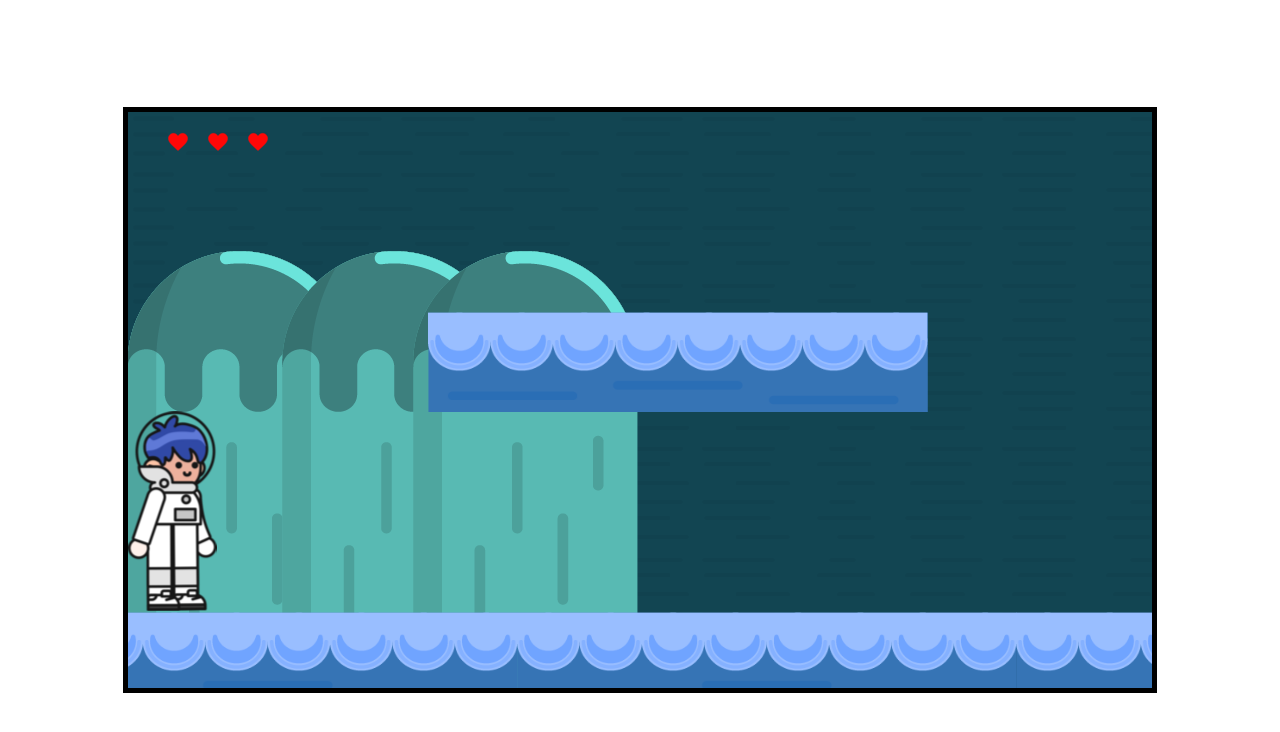
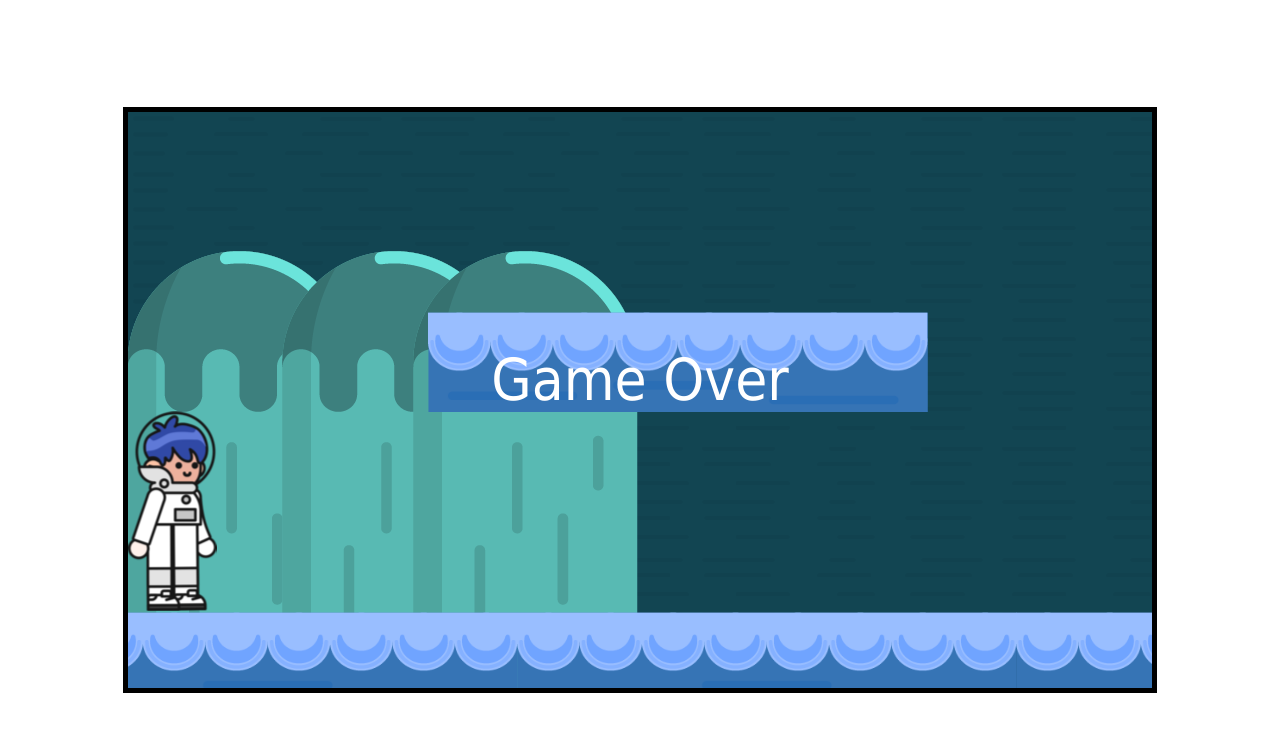
Before and after one commit to Max-im/walker-game, a website built with Parcel: page src/index.html in a window 1280 px wide. Built offline with nearby package versions, Linux system fonts and the light colour scheme.

Commit message:
add enemies

```diff
--- /dev/null
+++ b/src/components/Enemies/Enemy.ts
@@ -0,0 +1,33 @@
+import { Sprite } from '../Sprite';
+
+export abstract class Enemy extends Sprite {
+    abstract x: number;
+    abstract y: number;
+    abstract image: HTMLImageElement;
+    abstract width: number;
+    abstract height: number;
+    abstract maxFrame: number;
+    abstract lives: number;
+    abstract speed: number;
+    frameX = 0;
+    frameY = 0;
+    speedY = 0;
+    speedX = 0;
+    gravity = 0.8;
+    markDeleted = false;
+
+    constructor() {
+        super();
+    }
+
+    update() {
+        this.x += this.speedX - this.speed;
+        this.y += this.speedY;
+        if (this.y + this.height + this.speedY <= this.game.canvas.height) this.speedY += this.gravity;
+        this.updateSprite();
+    }
+
+    kill() {
+        this.markDeleted = true;
+    }
+}
--- /dev/null
+++ b/src/components/Enemies/Worm.ts
@@ -0,0 +1,25 @@
+import { Game } from '../Game';
+import { Enemy } from './Enemy';
+
+export class Worm extends Enemy {
+    game: Game;
+    x: number;
+    y: number;
+    image = <HTMLImageElement>document.getElementById('worm');
+    width = 229;
+    height = 171;
+    frameX = 0;
+    frameY = 0;
+    speedX = 0;
+    speedY = 0;
+    maxFrame = 5;
+    lives = 1;
+    speed = 3;
+
+    constructor(game: Game, coord: {x: number, y: number}) {
+        super();
+        this.game = game;
+        this.x = coord.x;
+        this.y = coord.y;
+    }
+}
--- a/src/components/Game.ts
+++ b/src/components/Game.ts
@@ -5,6 +5,7 @@ import { levels } from './Levels';
 import { UI } from './UI';
 import { Platform } from './Platform';
 import { Level } from './Levels/Level';
+import { Enemy } from './Enemies/Enemy';
 
 export class Game {
     canvas = <HTMLCanvasElement>document.getElementById('canvas');
@@ -38,10 +39,18 @@ export class Game {
             if (this.platformCollistions(this.player, platform)) {
                 this.player.speedY = 0;
             }
+            this.level.enemies.forEach(enemy => {
+                if (this.platformCollistions(enemy, platform)) {
+                    enemy.speedY = 0;
+                }
+            });
         });
 
         // player control
-        if (this.control.keys.right.pressed) {
+        if (this.control.keys.right.pressed && this.control.keys.left.pressed) {
+            this.player.stop();
+            this.stopMoving();
+        } else if (this.control.keys.right.pressed) {
             this.player.setWalkRightSkin();
             if (this.player.x < 500) this.player.speedX = this.speed;
             else {
@@ -51,11 +60,10 @@ export class Game {
                     this.background.update(this.speed);
                     this.level.portal.speedX = -this.speed;
                     this.level.platforms.forEach(platform => platform.speedX = -this.speed);
+                    this.level.enemies.forEach(enemy => enemy.speedX = -this.speed + enemy.speed);
                 } else {
                     this.scrollOffset = this.level.endX;
-                    this.player.speedX = this.speed;
-                    this.level.portal.speedX = 0;
-                    this.level.platforms.forEach(platform => platform.speedX = 0);
+                    this.stopMoving();
                 }
             }
         } else if (this.control.keys.left.pressed) {
@@ -68,21 +76,36 @@ export class Game {
                     this.scrollOffset -= this.speed;
                     this.level.portal.speedX = this.speed;
                     this.level.platforms.forEach(platform => platform.speedX = this.speed);
+                    this.level.enemies.forEach(enemy => enemy.speedX = this.speed - enemy.speed);
                     this.background.update(-this.speed);
                 } else {
                     this.scrollOffset = startBorder;
-                    this.level.portal.speedX = 0;
-                    this.level.platforms.forEach(platform => platform.speedX = 0);
+                    this.stopMoving();
                 }
             }
         } else {
             this.player.stop();
-            this.level.platforms.forEach(platform => platform.speedX = 0);
-            this.level.portal.speedX = 0;
+            this.stopMoving();
         }
+
         if (this.control.keys.up.pressed) {
             this.player.jump();
         }
+
+        // enemy touch
+        this.level.enemies.forEach(enemy => {
+            if (enemy.markDeleted) return;
+            if (this.checkCollistions(enemy, this.player)) {
+                if (this.enemyKillCollistions(this.player, enemy)) {
+                    enemy.kill();
+                } else {
+                    this.player.lives--;
+                    if (this.player.lives > 0) this.init();
+                    else this.gameOver = true;
+                }
+            }
+
+        });
 
         // winning
         if (this.checkCollistions(this.level.portal, this.player)) {
@@ -119,6 +142,12 @@ export class Game {
         this.level = new Level(this);
     }
 
+    private stopMoving() {
+        this.level.platforms.forEach(platform => platform.speedX = 0);
+        this.level.enemies.forEach(enemy => enemy.speedX = 0);
+        this.level.portal.speedX = 0;
+    }
+
     private checkCollistions(rect1: any, rect2: any): boolean {
         return (
             rect1.x < rect2.x + rect2.width &&
@@ -128,12 +157,21 @@ export class Game {
         );
     }
 
-    private platformCollistions(topRrect: any, bottomRect: any): boolean {
+    private platformCollistions(topRrect: any, platform: Platform): boolean {
         return (
-            topRrect.y + topRrect.height <= bottomRect.y &&
-            topRrect.y + topRrect.height + topRrect.speedY >= bottomRect.y &&
-            topRrect.x + topRrect.width >= bottomRect.x &&
-            topRrect.x <= bottomRect.x + bottomRect.width
+            topRrect.y + topRrect.height <= platform.y &&
+            topRrect.y + topRrect.height + topRrect.speedY >= platform.y &&
+            topRrect.x + topRrect.width >= platform.x &&
+            topRrect.x <= platform.x + platform.width
+        );
+    }
+
+    private enemyKillCollistions(player: Player, enemy: Enemy): boolean {
+        return (
+            player.y + player.height - 5 <= enemy.y &&
+            player.y + player.height + player.speedY >= enemy.y &&
+            player.x + player.width >= enemy.x &&
+            player.x <= enemy.x + enemy.width
         );
     }
 }
--- a/src/components/Levels/Level.ts
+++ b/src/components/Levels/Level.ts
@@ -1,3 +1,4 @@
+import { Enemy } from '../Enemies/Enemy';
 import { Game } from '../Game';
 import { Platform } from '../Platform';
 import { Portal } from '../Portal';
@@ -8,6 +9,7 @@ export abstract class Level {
     abstract game: Game;
     abstract endX: number;
     abstract message: null | string;
+    abstract enemies: Enemy[];
 
     constructor() {
         setTimeout(() => this.message = null, 1000);
@@ -15,10 +17,13 @@ export abstract class Level {
 
     draw() {
         this.platforms.forEach(platform => platform.draw());
+        this.enemies.forEach(enemy => enemy.draw());
         this.portal.draw();
     }
 
     update() {
         this.portal.update();
+        this.enemies.forEach(enemy => enemy.update());
+        this.enemies = this.enemies.filter(enemy => !enemy.markDeleted);
     }
 }
--- a/src/components/Levels/Level0.ts
+++ b/src/components/Levels/Level0.ts
@@ -1,3 +1,5 @@
+import { Enemy } from '../Enemies/Enemy';
+import { Worm } from '../Enemies/Worm';
 import { Game } from '../Game';
 import { Platform } from '../Platform';
 import { Portal } from '../Portal';
@@ -8,6 +10,7 @@ const platformImg = <HTMLImageElement>document.getElementById('platform');
 export class Level0 extends Level {
     game: Game;
     platforms: Platform[] = [];
+    enemies: Enemy[] = [];
     endX = 5900;
     portal: Portal;
     message = 'Level 1';
@@ -31,6 +34,9 @@ export class Level0 extends Level {
             new Platform(this.game, platformImg, { x: 6000 - 2, y: 500 }),
             new Platform(this.game, platformImg, { x: 6500 - 3, y: 500 }),
         ];
+
+        this.enemies = [
+            new Worm(this.game, { x: 400, y: 200 })
+        ];
     }
-
 }
--- a/src/components/Levels/Level1.ts
+++ b/src/components/Levels/Level1.ts
@@ -1,3 +1,4 @@
+import { Enemy } from '../Enemies/Enemy';
 import { Game } from '../Game';
 import { Platform } from '../Platform';
 import { Portal } from '../Portal';
@@ -9,6 +10,7 @@ export class Level1 extends Level {
     portal: Portal;
     game: Game;
     platforms: Platform[] = [];
+    enemies: Enemy[] = [];
     endX = 5900;
     message = 'Level 2';
 
--- a/src/index.html
+++ b/src/index.html
@@ -17,9 +17,13 @@
     <img id="walkLeft" src="./images/walkLeft.png" />
 
     <img id="platform" src="./images/platform.png" />
-    <img id="platformSmallTall" src="./images/platformSmallTall.png" />
     <img id="bg" src="./images/background.png" />
     <img id="hills" src="./images/hills.png" />
+    <img id="boom" src="./images/boom.png" />
+
+    <img id="spider" src="./images/spider.png" />
+    <img id="worm" src="./images/worm.png" />
+    <img id="ghost" src="./images/ghost.png" />
 
     <img id="heart" src="./images/heart.png" />
     <img id="door" src="./images/door.png" />
```
Also changed, not shown: src/images/boom.png (added), src/images/ghost.png (added), src/images/platformSmallTall.png (deleted), src/images/spider.png (added), src/images/worm.png (added).
